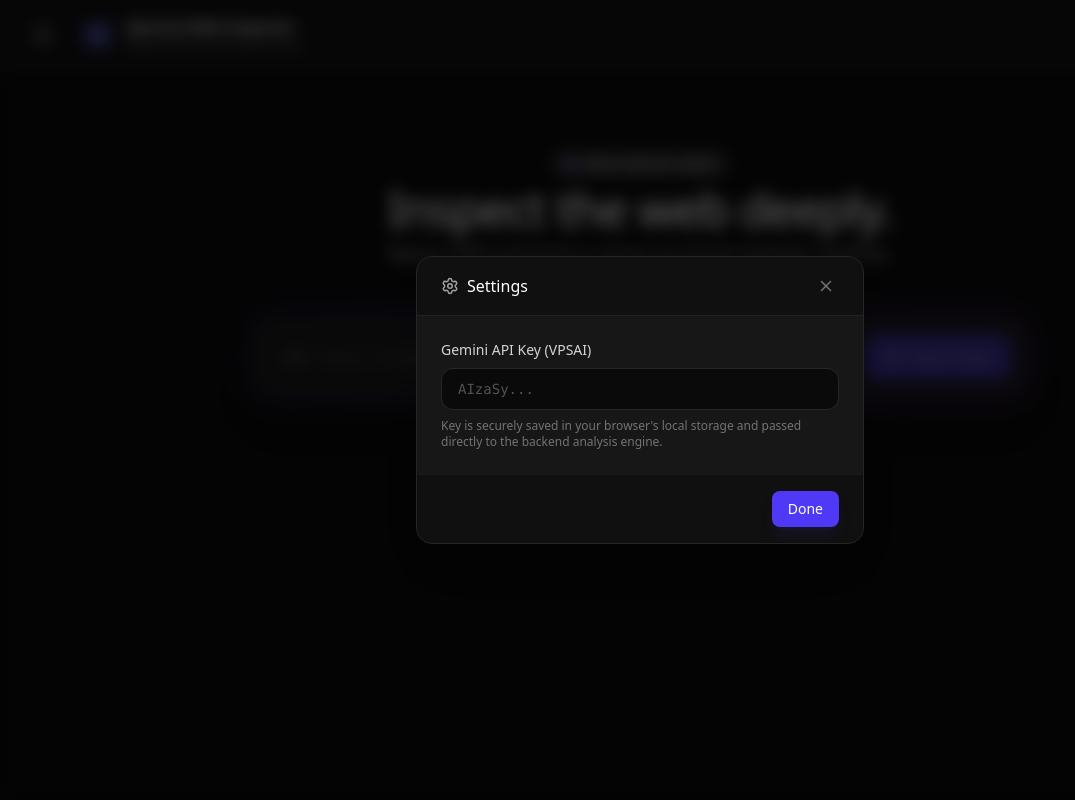
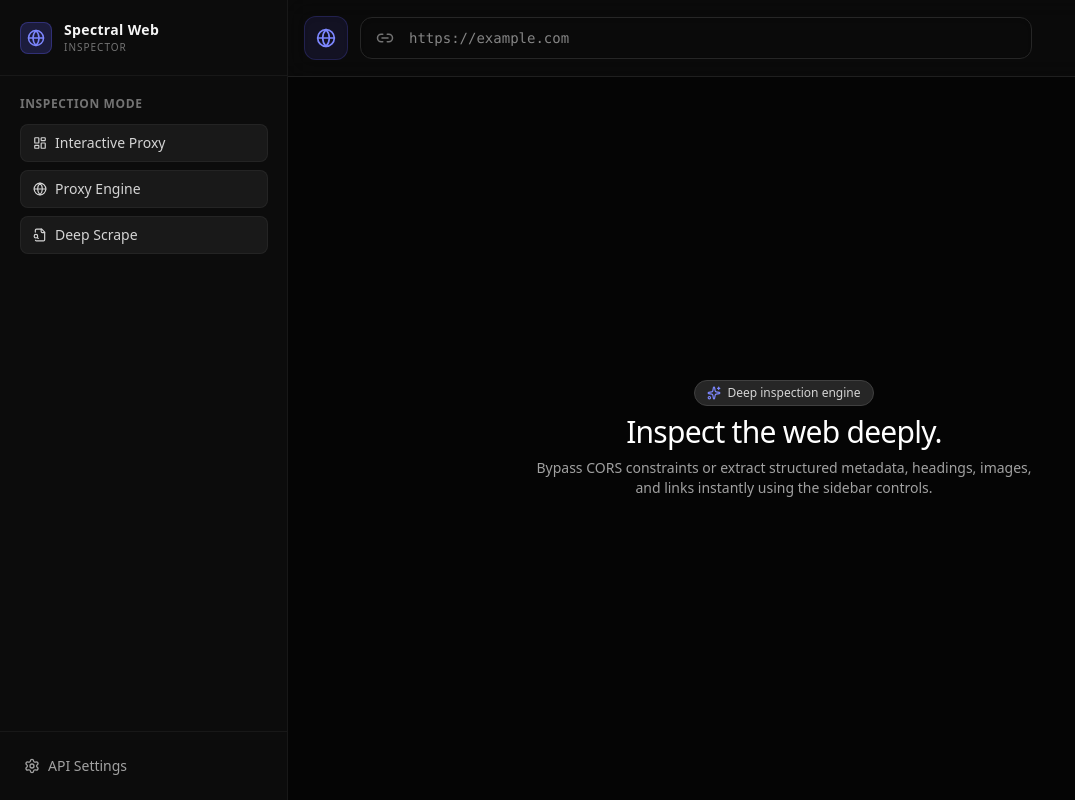
Before and after one commit to 2026musik-code/proxycors, a React (Vite) app: page / in a window 1280 px wide. Both pictures are taken after a click on the button 43 px from the left and 35 px from the top of the page. Shown: the whole page, without its empty margins (0-1075 px from the left). Built offline with nearby package versions, Linux system fonts and the light colour scheme.

Commit message:
feat: implement dynamic reverse proxy
Replace hardcoded target proxying with a generic mechanism that uses a `proxy_target` cookie to determine the destination, allowing for flexible site navigation.

```diff
--- a/src/App.tsx
+++ b/src/App.tsx
@@ -103,6 +103,7 @@ export default function App() {
   const [aiAnalysis, setAiAnalysis] = useState<string | null>(null);
   const [analyzing, setAnalyzing] = useState(false);
   const [showSettings, setShowSettings] = useState(false);
+  const [sidebarOpen, setSidebarOpen] = useState(false);
   const [apiKey, setApiKey] = useState('');
 
   useEffect(() => {
@@ -221,45 +222,8 @@ Our scraper uses standard HTTP requests. If a site actively blocks non-browser t
 
     return (
       <div className="flex flex-col h-full bg-[#0a0a0a]">
-        {/* Sub Navigation */}
-        <div className="flex items-center gap-1.5 p-3 border-b border-neutral-800/80 bg-neutral-900/30 overflow-x-auto [&::-webkit-scrollbar]:hidden [-ms-overflow-style:'none'] [scrollbar-width:'none'] sticky top-0 z-10 backdrop-blur-sm">
-          {[
-            { id: 'overview', icon: LayoutDashboard, label: 'Overview' },
-            { id: 'ai', icon: Sparkles, label: 'AI Review ✨' },
-            { id: 'insights', icon: Cpu, label: 'SEO & Tech' },
-            { id: 'headings', icon: Heading, label: 'Headings' },
-            { id: 'images', icon: ImageIcon, label: 'Images' },
-            { id: 'media', icon: Film, label: 'Media & Video' },
-            { id: 'links', icon: LinkIcon, label: 'Links' },
-            { id: 'deep', icon: Database, label: 'Deep Scan Data' },
-            { id: 'raw', icon: Code2, label: 'Raw Output' },
-          ].map((tab) => (
-            <button
-              key={tab.id}
-              onClick={() => setSubTab(tab.id as any)}
-              className={`flex items-center gap-2 px-3.5 py-1.5 rounded-lg text-sm font-medium transition-all whitespace-nowrap shrink-0 border ${
-                subTab === tab.id
-                  ? 'bg-indigo-500/10 text-indigo-300 border-indigo-500/20 shadow-sm shadow-indigo-900/10'
-                  : 'text-neutral-400 hover:text-neutral-200 hover:bg-neutral-800/80 border-transparent hover:border-neutral-700/50'
-              }`}
-            >
-              <tab.icon size={14} className={subTab === tab.id ? 'text-indigo-400' : 'text-neutral-500'} />
-              {tab.label}
-            </button>
-          ))}
-
-          <div className="flex-1 min-w-[20px]" />
-          <button
-            onClick={exportAsJSON}
-            className="flex items-center gap-2 px-3 py-1.5 rounded-lg text-sm font-medium text-emerald-400 bg-emerald-400/10 hover:bg-emerald-400/20 transition-colors whitespace-nowrap shrink-0 border border-emerald-400/20 shadow-sm shadow-emerald-900/10"
-          >
-            <Download size={14} />
-            Export
-          </button>
-        </div>
-
         {/* Content Area */}
-        <div className="p-4 sm:p-6 overflow-y-auto max-h-[650px] relative">
+        <div className="p-4 sm:p-6 overflow-y-auto h-full flex-1 relative">
           {subTab === 'ai' && (
             <div className="flex flex-col h-full space-y-6">
               <div className="bg-gradient-to-br from-indigo-900/30 to-purple-900/30 border border-indigo-500/20 rounded-2xl p-6 sm:p-8 relative overflow-hidden shrink-0">
@@ -806,7 +770,7 @@ Our scraper uses standard HTTP requests. If a site actively blocks non-browser t
   };
 
   return (
-    <div className="min-h-screen w-full overflow-x-hidden bg-neutral-950 text-neutral-100 font-sans selection:bg-indigo-500/30 flex flex-col">
+    <div className="flex h-screen w-full overflow-hidden bg-[#050505] text-neutral-100 font-sans selection:bg-indigo-500/30">
       {/* Settings Modal (VPSAI R2 Config) */}
       <AnimatePresence>
         {showSettings && (
@@ -864,134 +828,203 @@ Our scraper uses standard HTTP requests. If a site actively blocks non-browser t
         )}
       </AnimatePresence>
 
-      {/* Header */}
-      <header className="border-b border-white/10 bg-neutral-900/50 backdrop-blur-md px-4 sm:px-6 py-4 flex items-center gap-3 sticky top-0 z-10">
-        <button
-          onClick={() => setShowSettings(true)}
-          className="p-1.5 sm:p-2 rounded-lg hover:bg-neutral-800 text-neutral-400 hover:text-white transition-colors mr-1 sm:mr-2"
+      {/* Sidebar */}
+      <AnimatePresence initial={false}>
+        {sidebarOpen && (
+          <motion.aside
+            initial={{ width: 0 }}
+            animate={{ width: 288 }}
+            exit={{ width: 0 }}
+            transition={{ type: 'spring', bounce: 0, duration: 0.4 }}
+            className="shrink-0 border-r border-white/5 bg-neutral-900/40 h-full z-30 overflow-hidden relative"
           >
-          <Menu size={22} />
-        </button>
+            <div className="w-72 flex flex-col h-full absolute inset-0">
+              {/* Header inside Sidebar */}
+              <div className="p-5 border-b border-white/5 flex items-center justify-between">
+                <div className="flex items-center gap-3">
                   <div className="h-8 w-8 rounded-lg bg-indigo-500/20 text-indigo-400 flex items-center justify-center border border-indigo-500/30 shrink-0">
                     <Globe size={18} />
                   </div>
                   <div>
-          <h1 className="text-sm font-semibold tracking-wide text-neutral-100">Spectral Web Inspector</h1>
-          <p className="text-xs text-neutral-500 tracking-tight">Advanced Proxy & Scrape Service</p>
+                    <h1 className="text-sm font-semibold tracking-wide text-neutral-100">Spectral Web</h1>
+                    <p className="text-[10px] text-neutral-500 uppercase tracking-widest">Inspector</p>
                   </div>
-      </header>
+                </div>
+                <button
+                   onClick={() => setSidebarOpen(false)}
+                   className="p-1 sm:hidden text-neutral-500 hover:text-white"
+                >
+                   <X size={18} />
+                </button>
+              </div>
 
-      {/* Main Content */}
-      <main className="flex-1 w-full max-w-6xl mx-auto p-4 sm:p-8 flex flex-col gap-8 mt-4 sm:mt-12">
-        <motion.div
-          initial={{ opacity: 0, y: 10 }}
-          animate={{ opacity: 1, y: 0 }}
-          className="text-center space-y-4"
+              {/* Sidebar Content */}
+              <div className="flex-1 flex flex-col p-5 gap-8 overflow-y-auto w-full">
+
+                {/* Analyze / Inspect Target */}
+                <div className="flex flex-col gap-3">
+                  <div className="text-xs font-semibold text-neutral-500 tracking-wider">INSPECTION MODE</div>
+
+                  <div className="flex flex-col gap-2">
+                    <button
+                      onClick={() => fetchAction('interactive')}
+                      disabled={loading || !url}
+                      className={`flex items-center gap-2 px-3 py-2 rounded-lg border text-sm font-medium transition-all ${mode === 'interactive' ? 'bg-emerald-600/20 border-emerald-500/50 text-emerald-400' : 'bg-neutral-800/50 hover:bg-neutral-800 border-white/5 text-neutral-300'}`}
                     >
-          <div className="inline-flex items-center gap-1.5 px-3 py-1 rounded-full bg-neutral-800 border border-neutral-700 text-xs font-medium text-neutral-300 mb-2">
-            <Sparkles size={14} className="text-indigo-400" />
-            <span>Deep inspection engine</span>
+                      <LayoutDashboard size={14} /> Interactive Proxy
+                    </button>
+
+                    <button
+                      onClick={() => fetchAction('proxy')}
+                      disabled={loading || !url}
+                      className={`flex items-center gap-2 px-3 py-2 rounded-lg border text-sm font-medium transition-all ${mode === 'proxy' ? 'bg-indigo-600/20 border-indigo-500/50 text-indigo-400' : 'bg-neutral-800/50 hover:bg-neutral-800 border-white/5 text-neutral-300'}`}
+                    >
+                      <Globe size={14} /> Proxy Engine
+                    </button>
+
+                    <button
+                      onClick={() => fetchAction('scrape')}
+                      disabled={loading || !url}
+                      className={`flex items-center justify-between gap-2 px-3 py-2 rounded-lg border text-sm font-medium transition-all ${mode === 'scrape' ? 'bg-purple-600/20 border-purple-500/50 text-purple-400' : 'bg-neutral-800/50 hover:bg-neutral-800 border-white/5 text-neutral-300'}`}
+                    >
+                      <div className="flex items-center gap-2">
+                        <FileSearch size={14} /> Deep Scrape
                       </div>
-          <h2 className="text-3xl sm:text-5xl font-medium tracking-tight text-white mb-2">
-            Inspect the web deeply.
-          </h2>
-          <p className="text-neutral-400 max-w-lg mx-auto text-sm sm:text-base">
-            Bypass CORS constraints or extract structured metadata, headings, images, and links instantly.
-          </p>
-        </motion.div>
+                    </button>
+                  </div>
+                </div>
+              </div>
 
-        {/* Input Bar */}
-        <motion.div
-          initial={{ opacity: 0, scale: 0.98 }}
-          animate={{ opacity: 1, scale: 1 }}
-          transition={{ delay: 0.1 }}
-          className="w-full max-w-3xl mx-auto shadow-2xl relative z-20 group"
+              {/* Sidebar Footer */}
+              <div className="p-4 border-t border-white/5 w-full">
+                <button
+                  onClick={() => setShowSettings(true)}
+                  className="flex items-center gap-2 text-sm text-neutral-400 hover:text-white transition-colors w-full p-2 hover:bg-neutral-800/50 rounded-lg"
                 >
-          <div className="absolute -inset-1 bg-gradient-to-r from-indigo-500 to-purple-500 rounded-2xl blur-lg opacity-20 group-focus-within:opacity-40 transition duration-500"></div>
-          <div className="bg-neutral-900 border border-neutral-700 rounded-2xl p-2 sm:p-3 relative flex flex-col sm:flex-row gap-3 shadow-inner">
-            <div className="flex-1 relative flex items-center">
-              <Link2 className="absolute left-4 text-neutral-500" size={20} />
+                  <Settings size={16} /> API Settings
+                </button>
+              </div>
+            </div>
+          </motion.aside>
+        )}
+      </AnimatePresence>
+
+      {/* Main Content Area */}
+      <main className="flex-1 flex flex-col min-w-0 h-full relative overflow-hidden bg-[#050505]">
+        <div className="p-4 border-b border-neutral-800/80 bg-neutral-900/30 backdrop-blur-md flex items-center shrink-0 z-20 gap-3">
+          <button
+            onClick={() => setSidebarOpen(!sidebarOpen)}
+            className={`h-11 w-11 shrink-0 rounded-xl flex items-center justify-center transition-all border ${sidebarOpen ? 'bg-indigo-500/10 text-indigo-400 border-indigo-500/20 hover:bg-indigo-500/20 shadow-inner' : 'bg-neutral-800/80 text-neutral-300 border-neutral-700/50 hover:text-white hover:bg-neutral-700 hover:border-neutral-600'}`}
+          >
+            <Globe size={20} />
+          </button>
+
+          <div className="max-w-2xl w-full relative flex-1">
+            <Link2 className="absolute left-4 top-1/2 -translate-y-1/2 text-neutral-500" size={18} />
             <input
               type="text"
               placeholder="https://example.com"
               value={url}
               onChange={(e) => setUrl(e.target.value)}
               onKeyDown={(e) => {
-                  if (e.key === 'Enter') fetchAction('scrape');
+                if (e.key === 'Enter') fetchAction(mode || 'scrape');
               }}
-                className="w-full bg-transparent border-none text-white px-12 py-3 outline-none placeholder:text-neutral-600 focus:ring-0 font-mono text-sm"
+              className="w-full bg-neutral-950 border border-neutral-800 text-white pl-12 pr-4 py-2.5 rounded-xl outline-none focus:border-indigo-500/50 focus:ring-1 focus:ring-indigo-500/50 font-mono text-sm shadow-inner transition-all hover:border-neutral-700"
               spellCheck={false}
             />
           </div>
+        </div>
 
-            <div className="flex shrink-0 gap-2 px-2 sm:px-0 overflow-x-auto">
-              <button
-                onClick={() => fetchAction('interactive')}
-                disabled={loading || !url}
-                className="flex-none flex items-center justify-center gap-2 px-5 py-3 rounded-xl bg-emerald-600 hover:bg-emerald-500 disabled:opacity-50 disabled:cursor-not-allowed border border-white/5 transition-colors text-white shadow-md shadow-emerald-900/20 text-sm font-medium"
+        {!mode && !loading && (
+          <div className="flex-1 flex items-center justify-center p-8">
+            <motion.div
+              initial={{ opacity: 0, y: 10 }}
+              animate={{ opacity: 1, y: 0 }}
+              className="text-center space-y-4 max-w-lg"
             >
-                <LayoutDashboard size={16} />
-                Interactive
-              </button>
-              <button
-                onClick={() => fetchAction('proxy')}
-                disabled={loading || !url}
-                className="flex-none flex items-center justify-center gap-2 px-5 py-3 rounded-xl bg-neutral-800 hover:bg-neutral-700 disabled:opacity-50 disabled:cursor-not-allowed border border-white/5 transition-colors text-sm font-medium"
-              >
-                <Globe size={16} />
-                Proxy
-              </button>
-              <button
-                onClick={() => fetchAction('scrape')}
-                disabled={loading || !url}
-                className="flex-none flex items-center justify-center gap-2 px-5 py-3 rounded-xl bg-indigo-600 hover:bg-indigo-500 disabled:opacity-50 disabled:cursor-not-allowed text-white shadow-md shadow-indigo-900/20 transition-all text-sm font-medium"
-              >
-                <FileSearch size={16} />
-                Deep Scrape
-              </button>
+              <div className="inline-flex items-center gap-1.5 px-3 py-1 rounded-full bg-neutral-800 border border-neutral-700 text-xs font-medium text-neutral-300 mb-2">
+                <Sparkles size={14} className="text-indigo-400" />
+                <span>Deep inspection engine</span>
               </div>
+              <h2 className="text-3xl font-medium tracking-tight text-white mb-2">Inspect the web deeply.</h2>
+              <p className="text-neutral-400 text-sm">Bypass CORS constraints or extract structured metadata, headings, images, and links instantly using the sidebar controls.</p>
+            </motion.div>
           </div>
-        </motion.div>
+        )}
 
-        {/* Output Area */}
+        {loading ? (
+          <div className="flex flex-1 flex-col items-center justify-center py-32 text-neutral-500 gap-4">
+            <Loader2 size={32} className="animate-spin text-indigo-500" />
+            <p className="text-sm font-mono animate-pulse">Running advanced inspection...</p>
+          </div>
+        ) : (
           <AnimatePresence>
             {mode && (
               <motion.div
-              initial={{ opacity: 0, height: 0 }}
-              animate={{ opacity: 1, height: 'auto' }}
-              className="w-full mx-auto rounded-2xl border border-neutral-800 bg-[#0a0a0a] overflow-hidden flex flex-col"
+                initial={{ opacity: 0 }}
+                animate={{ opacity: 1 }}
+                className="flex-1 flex flex-col min-h-0 w-full"
               >
-              <div className="bg-neutral-900 border-b border-neutral-800 px-4 py-3 flex items-center justify-between">
+                <div className="bg-neutral-900 border-b border-neutral-800 px-6 py-3 flex flex-col shrink-0">
+                  <div className="flex items-center justify-between">
                     <div className="flex items-center gap-2 text-neutral-400">
                       {mode === 'interactive' ? <LayoutDashboard size={16} /> : mode === 'proxy' || !scrapeData ? <Terminal size={16} /> : <FileSearch size={16} />}
                       <span className="text-xs font-mono uppercase tracking-widest text-neutral-500">
                         {mode === 'interactive' ? 'Interactive Browser Proxy' : mode === 'proxy' || !scrapeData ? 'Terminal Output' : 'Scrape Results'}
                       </span>
                     </div>
-                <div className="flex gap-1.5">
-                  <div className="w-3 h-3 rounded-full bg-red-500/20 border border-red-500/50" />
-                  <div className="w-3 h-3 rounded-full bg-yellow-500/20 border border-yellow-500/50" />
-                  <div className="w-3 h-3 rounded-full bg-green-500/20 border border-green-500/50" />
-                </div>
                   </div>
 
-              <div className="flex-1 w-full">
-                {loading ? (
-                  <div className="flex flex-col items-center justify-center py-32 text-neutral-500 gap-4">
-                    <Loader2 size={32} className="animate-spin text-indigo-500" />
-                    <p className="text-sm font-mono animate-pulse">Running advanced inspection...</p>
+                  {/* Horizontal Sub Navigation */}
+                  {mode === 'scrape' && scrapeData && (
+                    <motion.div initial={{ opacity: 0, y: -10 }} animate={{ opacity: 1, y: 0 }} className="flex items-center gap-1.5 mt-4 overflow-x-auto [&::-webkit-scrollbar]:hidden [-ms-overflow-style:'none'] [scrollbar-width:'none']">
+                      {[
+                        { id: 'overview', icon: LayoutDashboard, label: 'Overview' },
+                        { id: 'ai', icon: Sparkles, label: 'AI Review ✨' },
+                        { id: 'insights', icon: Cpu, label: 'SEO & Tech' },
+                        { id: 'headings', icon: Heading, label: 'Headings' },
+                        { id: 'images', icon: ImageIcon, label: 'Images' },
+                        { id: 'media', icon: Film, label: 'Media & Video' },
+                        { id: 'links', icon: LinkIcon, label: 'Links' },
+                        { id: 'deep', icon: Database, label: 'Deep Scan Data' },
+                        { id: 'raw', icon: Code2, label: 'Raw Output' },
+                      ].map((tab) => (
+                        <button
+                          key={tab.id}
+                          onClick={() => setSubTab(tab.id as any)}
+                          className={`flex items-center gap-2 px-3 py-1.5 rounded-lg text-[13px] font-medium transition-all whitespace-nowrap shrink-0 border ${
+                            subTab === tab.id
+                              ? 'bg-indigo-500/10 text-indigo-300 border-indigo-500/20 shadow-sm shadow-indigo-900/10'
+                              : 'text-neutral-400 hover:text-neutral-200 hover:bg-neutral-800/80 border-transparent hover:border-neutral-700/50'
+                          }`}
+                        >
+                          <tab.icon size={14} className={subTab === tab.id ? 'text-indigo-400' : 'text-neutral-500'} />
+                          {tab.label}
+                        </button>
+                      ))}
+
+                      <div className="flex-1 min-w-[20px]" />
+                      <button
+                        onClick={exportAsJSON}
+                        className="flex items-center gap-2 px-3 py-1.5 rounded-lg text-[13px] font-medium text-emerald-400 bg-emerald-400/10 hover:bg-emerald-400/20 transition-colors whitespace-nowrap shrink-0 border border-emerald-400/20 shadow-sm shadow-emerald-900/10"
+                      >
+                        <Download size={14} />
+                        Export
+                      </button>
+                    </motion.div>
+                  )}
                 </div>
-                ) : (
-                  <>
+
+                <div className="flex-1 overflow-y-auto flex flex-col">
                   {mode === 'interactive' ? (
-                       <div className="flex flex-col h-[700px]">
+                     <div className="flex flex-col h-full grow">
                          {interactiveMedia.length > 0 && (
-                               <div className="bg-emerald-950/30 border-b border-emerald-900/50 p-3">
+                             <div className="bg-emerald-950/30 border-b border-emerald-900/50 p-4 shrink-0">
                                  <div className="text-emerald-400 font-mono text-sm mb-2 flex items-center gap-2">
                                      <div className="w-2 h-2 rounded-full bg-emerald-400 animate-pulse" />
                                      Media Sniffed:
                                  </div>
-                                   <div className="flex flex-col gap-2">
+                                 <div className="flex flex-col gap-2 max-h-40 overflow-y-auto">
                                      {interactiveMedia.map((m, i) => (
                                          <div key={i} className="flex items-center justify-between p-2 rounded bg-black/40 border border-white/5">
                                              <span className="text-xs truncate font-mono select-all text-neutral-300 w-4/5">{m}</span>
@@ -1002,26 +1035,25 @@ Our scraper uses standard HTTP requests. If a site actively blocks non-browser t
                              </div>
                          )}
                          <iframe
-                             className="flex-1 w-full border-none bg-white"
-                             src={`/d-proxy${new URL("http://" + url.replace(/^https?:\/\//, '')).pathname + new URL("http://" + url.replace(/^https?:\/\//, '')).search}`}
-                             sandbox="allow-same-origin allow-scripts allow-forms allow-popups"
+                           className="flex-1 w-full border-none bg-white min-h-0"
+                           src={`/?url=${encodeURIComponent(url.startsWith('http') ? url : 'https://' + url)}&t=${Date.now()}`}
+                           sandbox="allow-same-origin allow-scripts allow-forms allow-popups allow-top-navigation"
                          />
                      </div>
                   ) : mode === 'scrape' && scrapeData ? (
                     renderScrapeView()
                   ) : (
-                      <div className="p-4 sm:p-6 w-full min-w-0 overflow-y-auto max-h-[600px] overflow-hidden">
-                        <pre className="font-mono text-xs sm:text-sm leading-relaxed text-blue-200/90 whitespace-pre-wrap break-all break-words min-w-0 w-full">
+                    <div className="p-6 w-full flex-1 bg-[#0a0a0a]">
+                      <pre className="font-mono text-sm leading-relaxed text-blue-200/90 whitespace-pre-wrap break-all break-words w-full h-full">
                         {output}
                       </pre>
                     </div>
-                    )}
-                  </>
                   )}
                 </div>
               </motion.div>
             )}
           </AnimatePresence>
+        )}
       </main>
     </div>
   );
```
Also changed, not shown: server.ts (+82 -19 lines), worker.ts (+76 -28 lines). Lines whose indentation alone changed are shown as unchanged.
